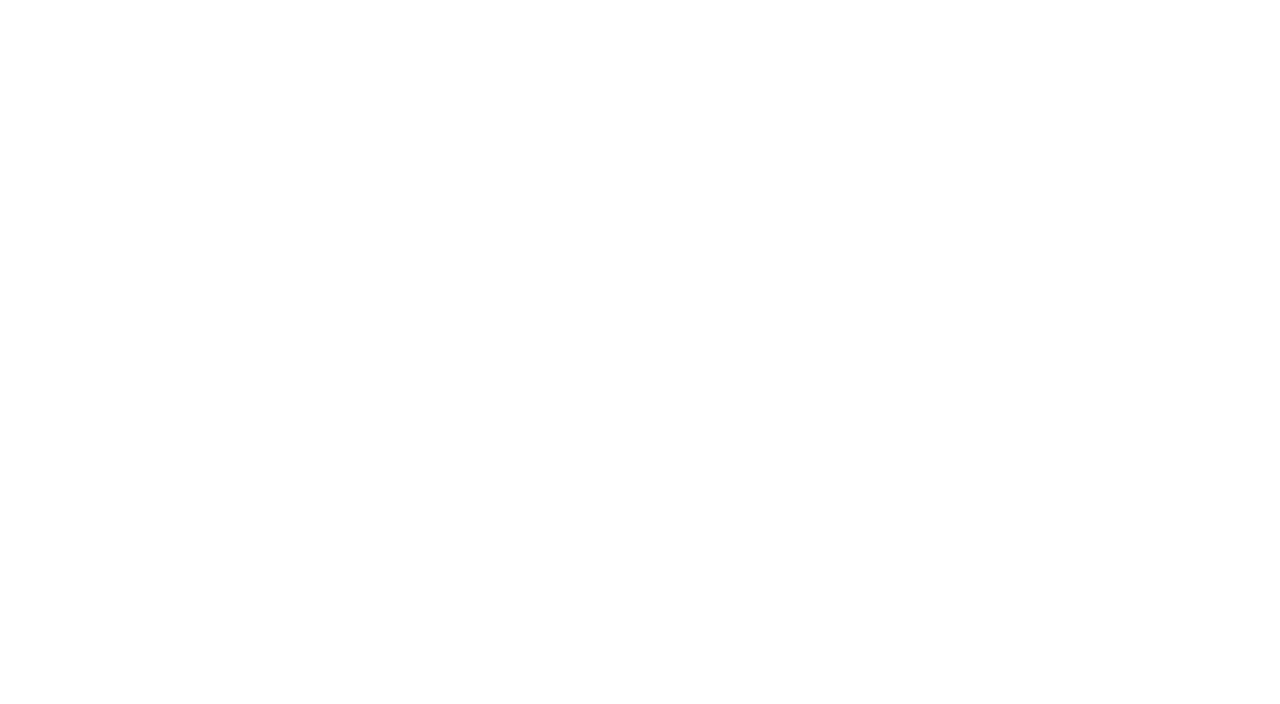
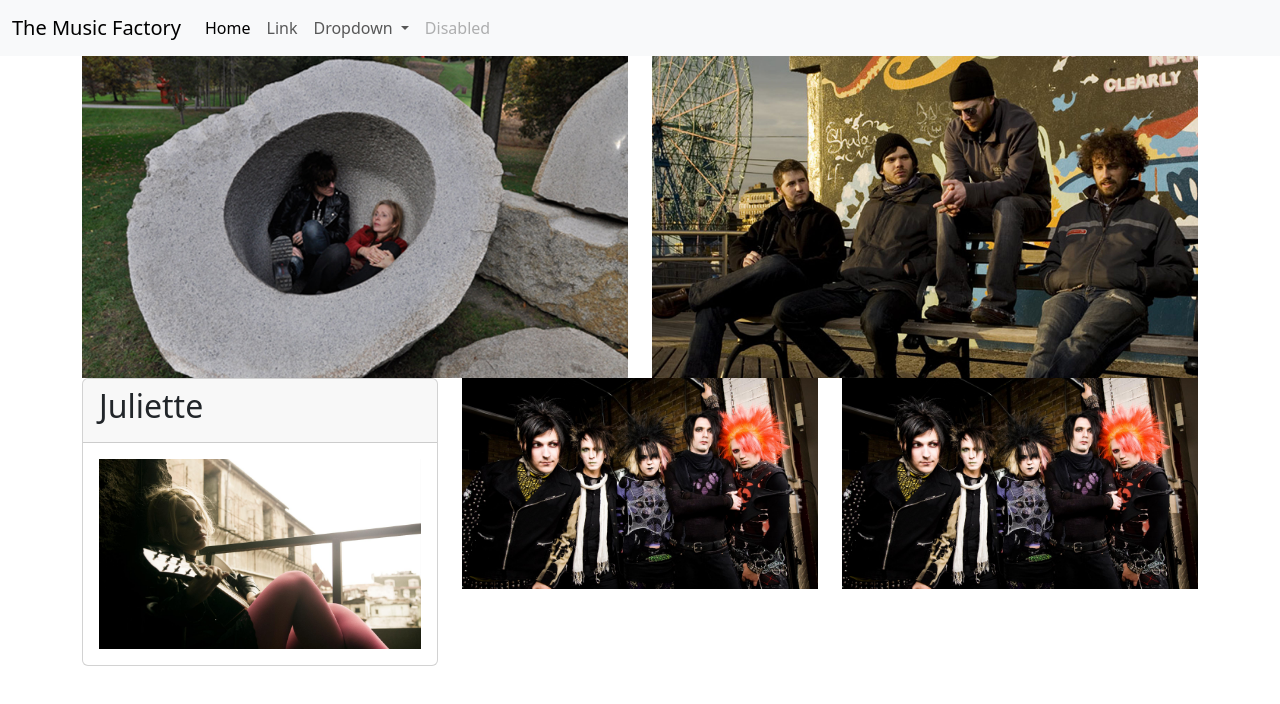
Before and after one commit to brewchetta/flexbox-grid-july-2026, a plain HTML site: page Bootstrap Starter/index.html in a window 1280 px wide. Drawn offline with Linux system fonts and the light colour scheme.

Commit message:
WHO IS PLASTIC BRAIN!?!

```diff
--- a/Bootstrap Starter/css/main.css
+++ b/Bootstrap Starter/css/main.css
@@ -0,0 +1,3 @@
+/* img {
+    max-width: 100%;
+} */
--- a/Bootstrap Starter/index.html
+++ b/Bootstrap Starter/index.html
@@ -3,10 +3,96 @@
 <head>
 	<meta charset="UTF-8">
 	<meta name="viewport" content="width=device-width, initial-scale=1.0">
-	<title></title>
+	<title>The Music Factory</title>
+
+	<!-- the bootstrap css should be first -->
+	<link rel="stylesheet" href="css/bootstrap.min.css">
+
+	<!-- our css file can (and should) overwrite anything specific to bootstrap if we want it to since it comes second -->
 	<link rel="stylesheet" href="css/main.css">
+
+	<!-- include bootstrap js for our navbar -->
+	<script src="js/bootstrap.min.js"></script>
+
 </head>
 <body>
 
+	<!-- NAVBAR -->
+	<nav class="navbar navbar-expand-lg bg-body-tertiary">
+		<div class="container-fluid">
+			<a class="navbar-brand" href="#">The Music Factory</a>
+			<button class="navbar-toggler" type="button" data-bs-toggle="collapse" data-bs-target="#navbarSupportedContent" aria-controls="navbarSupportedContent" aria-expanded="false" aria-label="Toggle navigation">
+			<span class="navbar-toggler-icon"></span>
+			</button>
+			<div class="collapse navbar-collapse" id="navbarSupportedContent">
+			<ul class="navbar-nav me-auto mb-2 mb-lg-0">
+				<li class="nav-item">
+				<a class="nav-link active" aria-current="page" href="#">Home</a>
+				</li>
+				<li class="nav-item">
+				<a class="nav-link" href="#">Link</a>
+				</li>
+				<li class="nav-item dropdown">
+				<a class="nav-link dropdown-toggle" href="#" role="button" data-bs-toggle="dropdown" aria-expanded="false">
+					Dropdown
+				</a>
+				<ul class="dropdown-menu">
+					<li><a class="dropdown-item" href="#">Action</a></li>
+					<li><a class="dropdown-item" href="#">Another action</a></li>
+					<li><hr class="dropdown-divider"></li>
+					<li><a class="dropdown-item" href="#">Something else here</a></li>
+				</ul>
+				</li>
+				<li class="nav-item">
+				<a class="nav-link disabled" aria-disabled="true">Disabled</a>
+				</li>
+			</ul>
+			</div>
+		</div>
+	</nav>
+
+	<!-- consider container to be the grid container -->
+	<div class="container">
+
+		<!-- the class name "row" creates a row like inside a grid -->
+		<div class="row">
+
+			<!-- the class name "col" creates a column -->
+			<div class="col-8 col-md-6">
+				<img class="w-100" src="img/large-dusty-shoes.jpg">
+			</div>
+
+			<div class="col-4 col-md-6">
+				<img class="w-100" src="img/large-low-lustre.jpg">
+			</div>
+
+		</div>
+
+		<!-- NEXT ROW -->
+		<div class="row">
+
+			<div class="col-12 col-md-4">
+				<div class="card">
+					<div class="card-header">
+						<h2>Juliette</h2>
+					</div>
+					<div class="card-body">
+						<img class="w-100" src="img/large-juliette.jpg">
+					</div>
+				</div>
+			</div>
+
+			<div class="col-12 col-md-4">
+				<img class="w-100" src="img/large-plastic-brain.jpg">
+			</div>
+
+			<div class="col-12 col-md-4">
+				<img class="w-100" src="img/large-plastic-brain.jpg">
+			</div>
+
+		</div>
+
+	</div>
+
 </body>
 </html>
```
